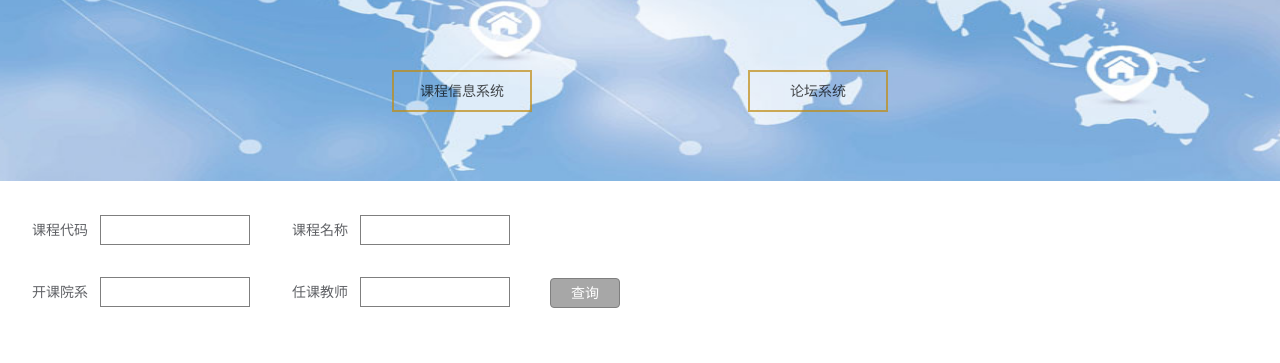
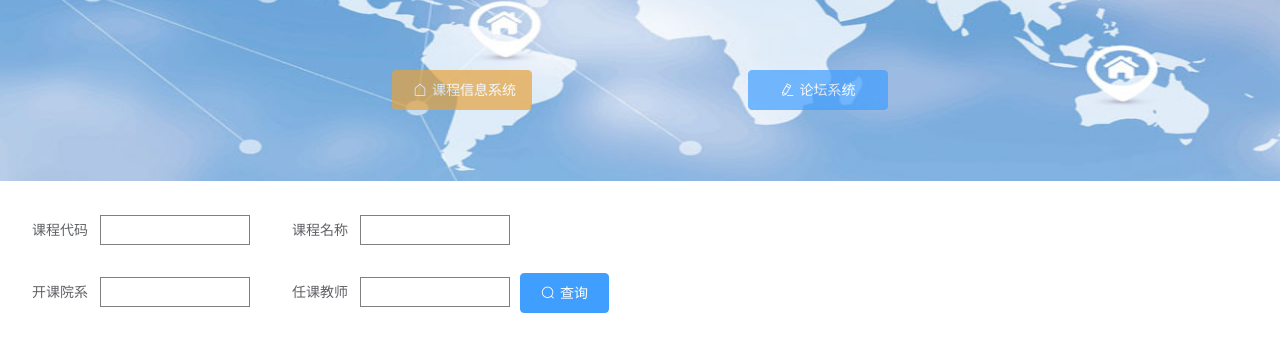
Before and after one commit to greatroger/JiYan, a Vue app in the folder JiYan/: page /#/courseInfo in a window 1280 px wide. Shown: the part 194-557 px from the top of the page. Built offline with nearby package versions, Linux system fonts and the light colour scheme; no server answers; what vue-cookies would draw is missing.

Commit message:
button样式小修改

```diff
--- a/JiYan/src/components/header.vue
+++ b/JiYan/src/components/header.vue
@@ -9,8 +9,8 @@
         <div class="title">同济大学课程信息综合系统</div>
         <div class="sub-title">Faster · Easier · Smarter</div>
         <div class="header__button">
-          <el-button id="button_1" @click="toCourseInfo()">课程信息系统</el-button>
-          <el-button id="button_2" @click="toComment()">论坛系统</el-button>
+          <el-button id="button_1" icon="el-icon-house" type="warning" @click="toCourseInfo()">课程信息系统</el-button>
+          <el-button id="button_2" type="primary" icon="el-icon-edit" @click="toComment()">论坛系统</el-button>
         </div>
       </el-main>
     </el-container>
@@ -118,23 +118,14 @@
         margin: 100px auto;
       }
       #button_1{
-        border-radius: 0;
-        background: transparent;
-        border: 2px solid #c08b10;
         width: 140px;
         opacity: 0.7;
-        color: black;
       }
       #button_1:hover{
-        background-color: #c08b10;
         opacity: 0.7;
       }
       #button_2{
-        border-radius: 0;
-        border: 2px solid #c08b10;
-        background: transparent;
         float: right;
-        color: black;
         width: 140px;
         opacity: 0.7;
       }
--- a/JiYan/src/page/courseInfo.vue
+++ b/JiYan/src/page/courseInfo.vue
@@ -31,7 +31,7 @@
         <el-form-item label="任课教师" prop="teacher">
           <el-input v-model="ruleForm.teacher"></el-input>
         </el-form-item>
-        <el-button class="form__button" type="primary" @click="submitForm('ruleForm')">查询</el-button>
+        <el-button type="primary"  icon="el-icon-search" @click="submitForm('ruleForm')">查询</el-button>
       </el-form>
     </div>
 
```
